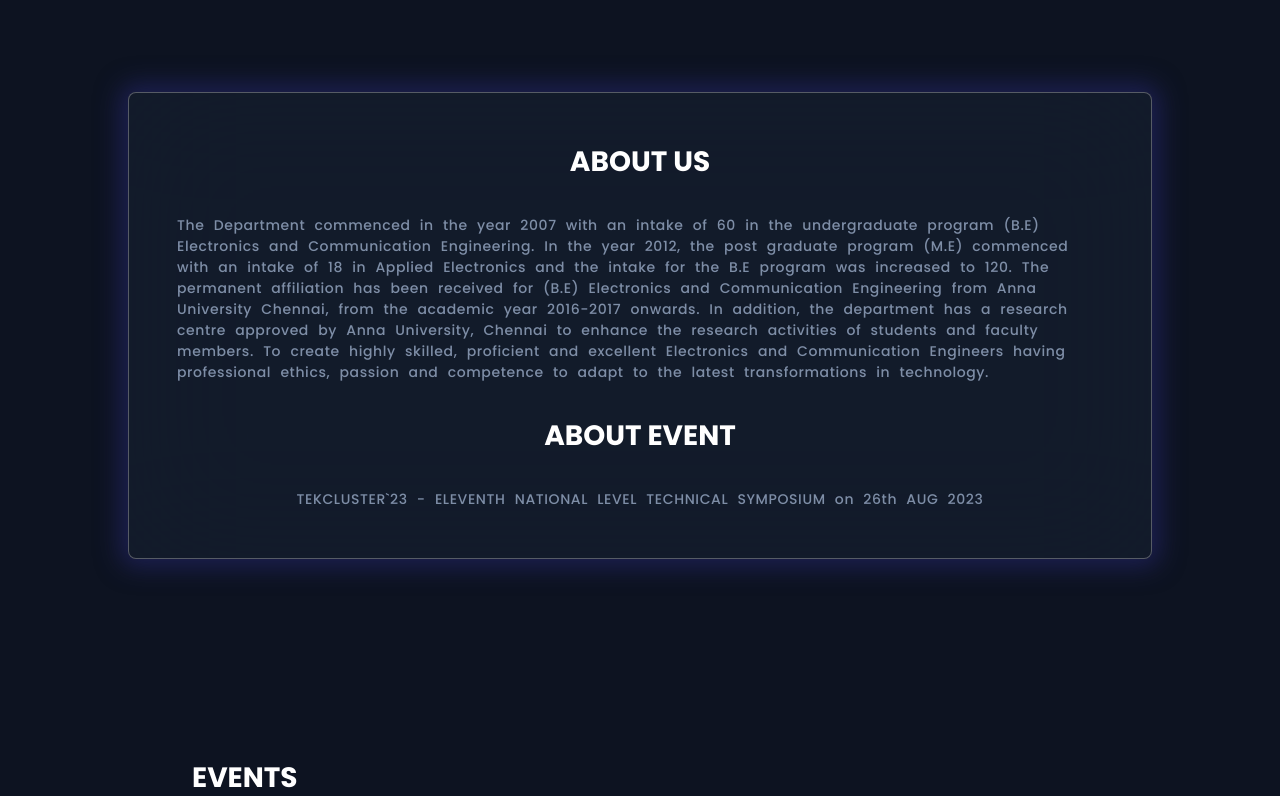
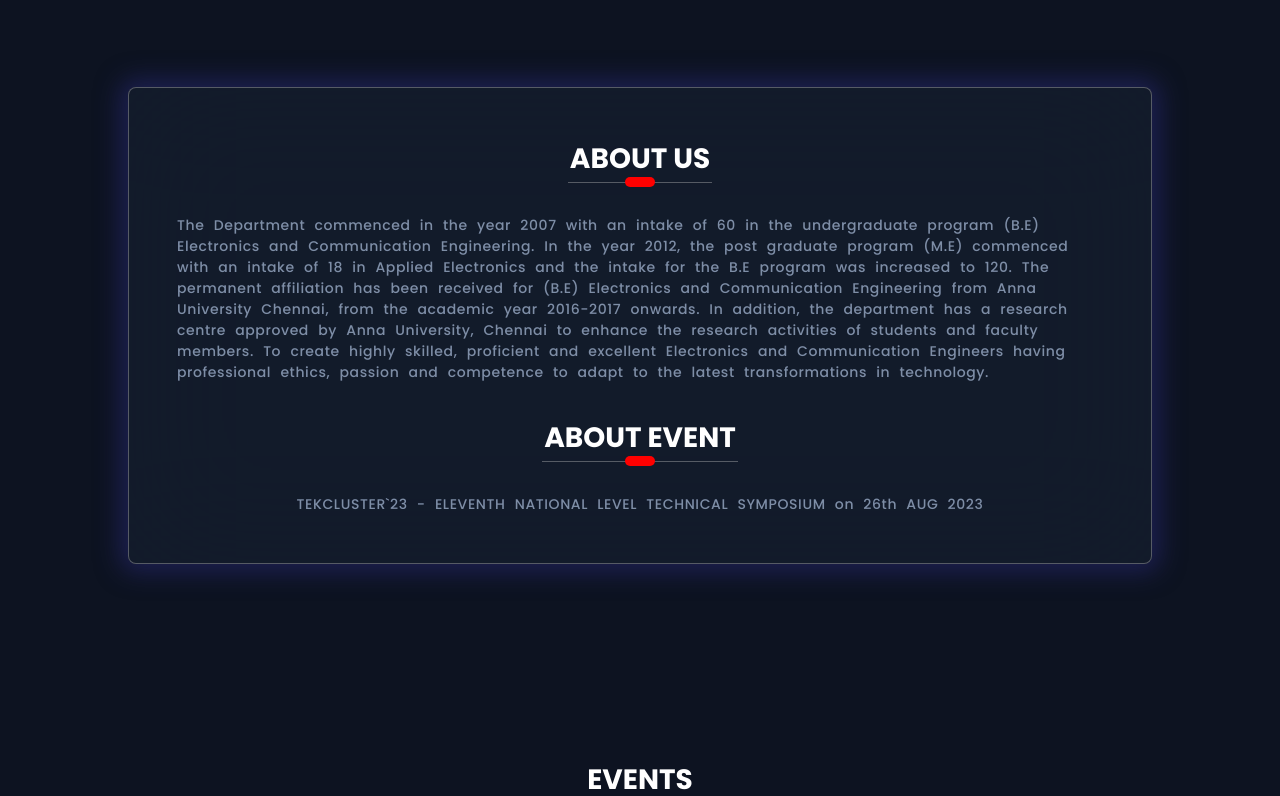
Before and after one commit to codewithmurali/decra, a React (Vite) app: page / in a window 1280 px wide. Shown: the part 940-1736 px from the top of the page. Built offline with nearby package versions, Linux system fonts and the light colour scheme.

Commit message:
Making lots of changes

```diff
--- a/src/commonStyles.module.css
+++ b/src/commonStyles.module.css
@@ -2,13 +2,30 @@
   padding-inline: 12rem;
 }
 .title {
+  position: relative;
+  width: fit-content;
+  margin: auto;
   text-align: center;
   font-size: 28px;
+  padding: 2px;
   justify-self: start;
   font-weight: 800;
   text-transform: uppercase;
   color: #fff;
+  border-bottom: 0.5px solid rgba(192, 192, 192, 0.394);
 }
+.title::after {
+  position: absolute;
+  content: " ";
+  width: 30px;
+  height: 10px;
+  background-color: red;
+  border-radius: 50px;
+  bottom: -10px;
+  left: 50%;
+  transform: translate(-50%, -50%);
+}
+
 .common__card {
   color: #5e6b7f;
   background-color: #1e293b65;
```
